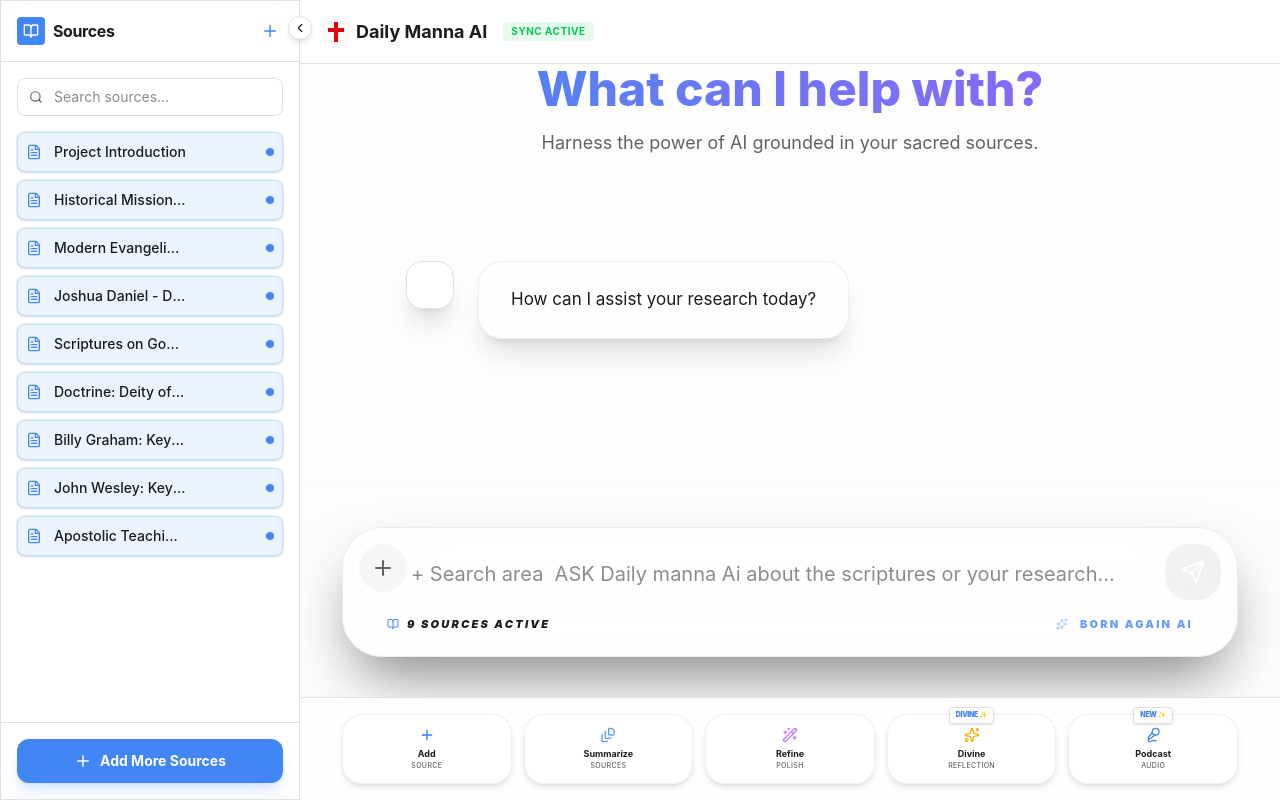
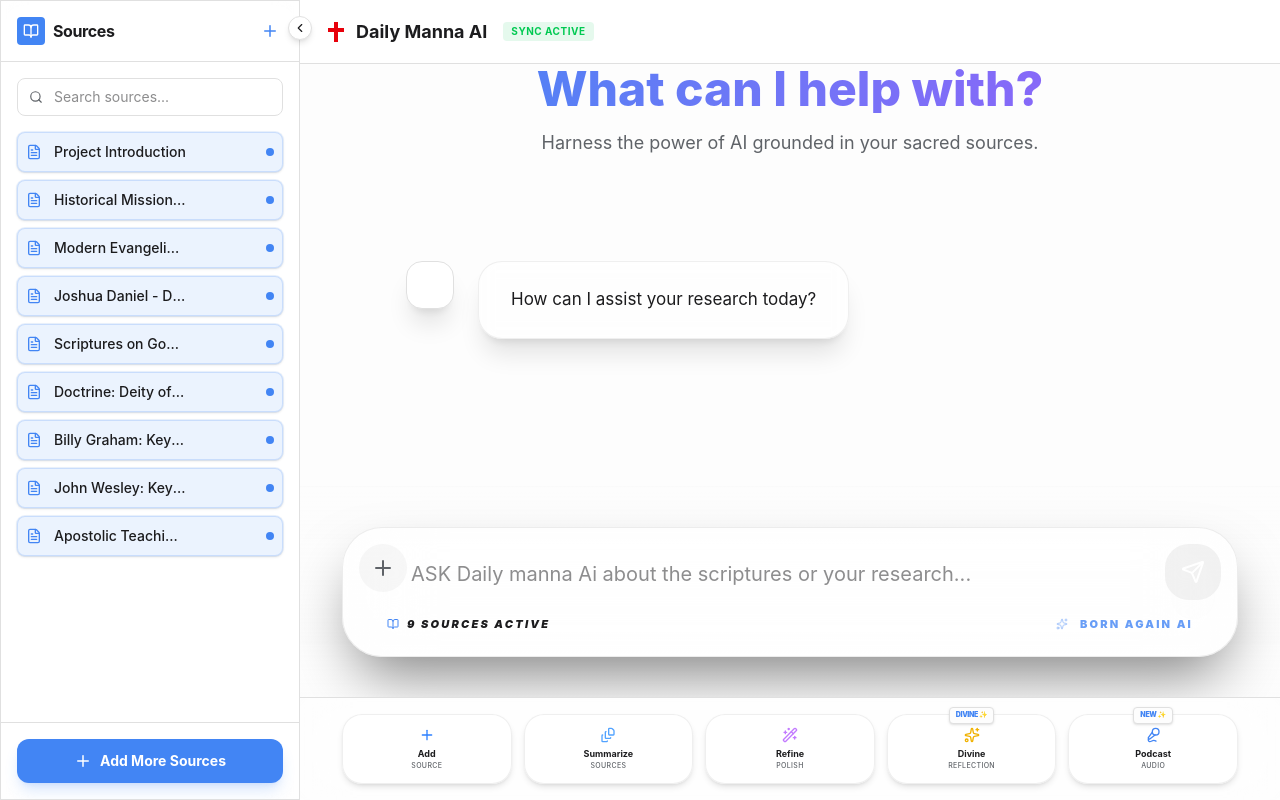
Before and after one commit to Prasad-PingFederate/dailymannaai, a Next.js app: page /notebook in a window 1280 px wide. Built offline with nearby package versions, Linux system fonts and the light colour scheme.

Commit message:
UI: Removed '+ Search area' from chat input placeholder

```diff
--- a/src/components/notebook/NotebookCore.tsx
+++ b/src/components/notebook/NotebookCore.tsx
@@ -1757,7 +1757,7 @@
                             <div className="max-w-4xl mx-auto relative group">
                                 <div className="relative bg-card-bg/60 backdrop-blur-2xl border border-border/60 rounded-[2.5rem] shadow-[0_30px_60px_-15px_rgba(0,0,0,0.5)] focus-within:ring-2 ring-accent/30 transition-all p-3 group-hover:border-accent/20">
                                     <textarea
-                                        placeholder="+ Search area  ASK Daily manna Ai about the scriptures or your research..."
+                                        placeholder="ASK Daily manna Ai about the scriptures or your research..."
                                         value={input}
                                         onChange={(e) => setInput(e.target.value)}
                                         onKeyDown={(e) => {
```
